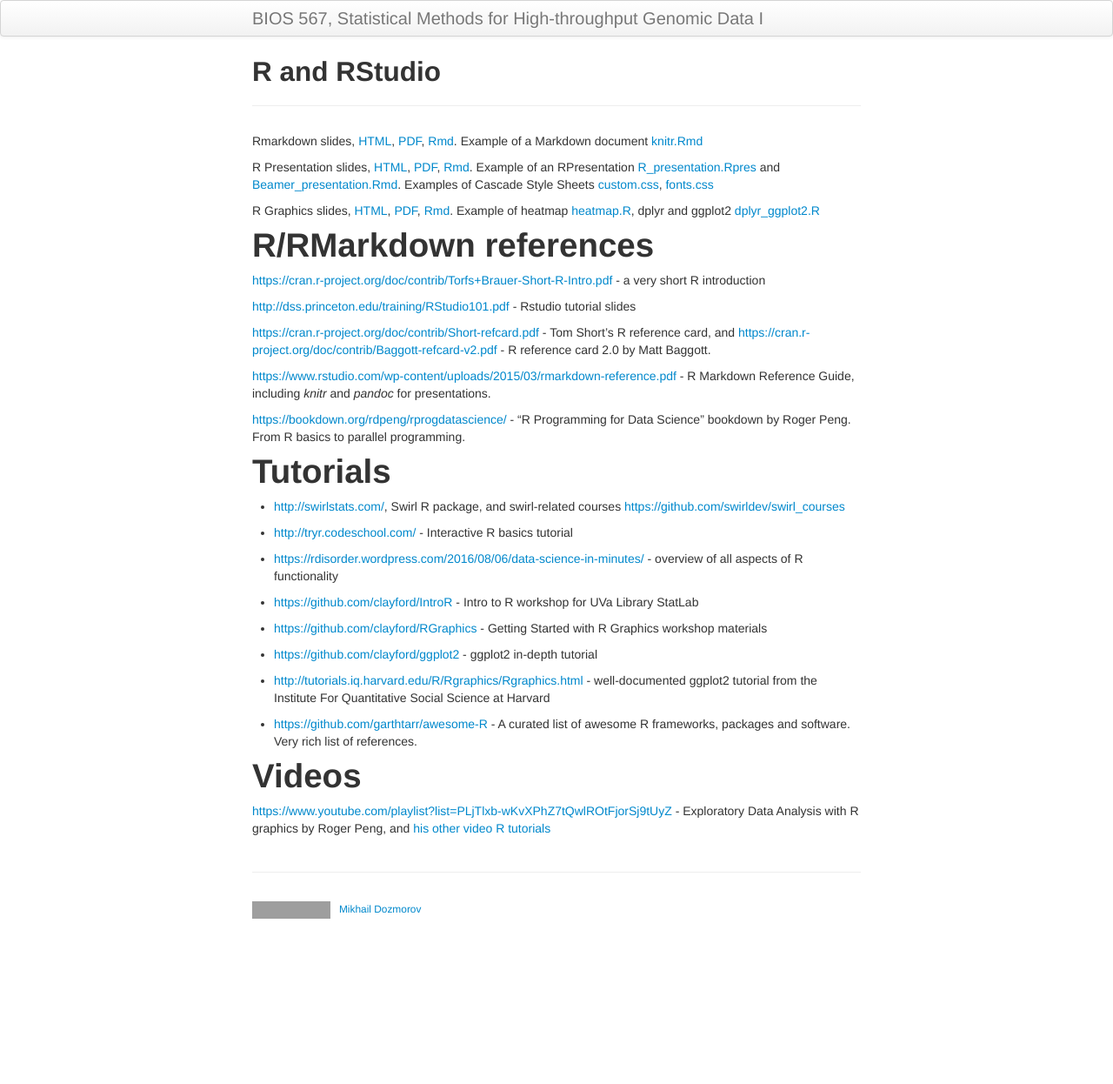
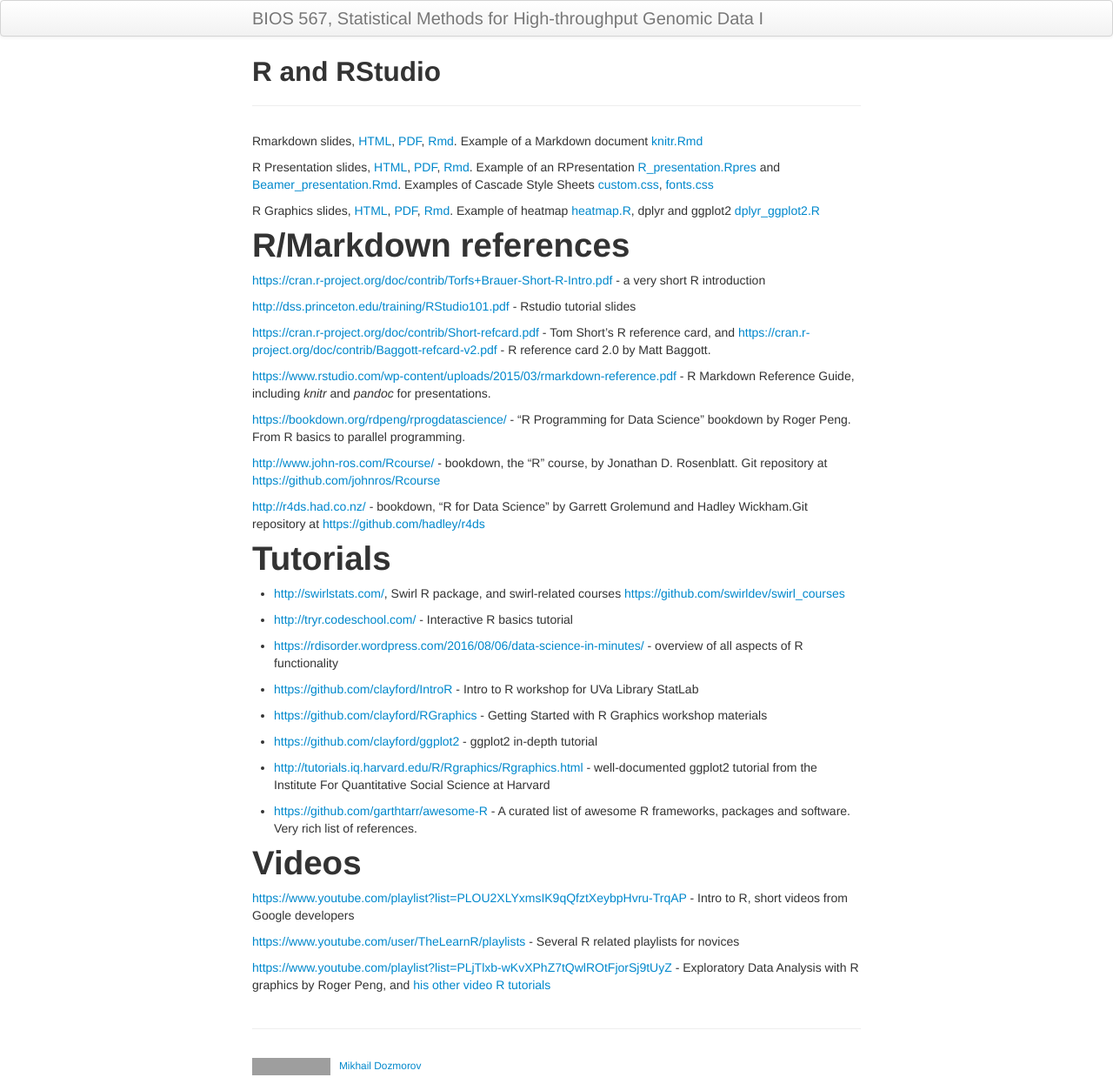
Before and after one commit to mdozmorov/BIOS567, a Jekyll site: the page built from pages/01_R.md, in a window 1280 px wide. Shown: the whole page at 87% size. Built offline with Jekyll 4.4.1, drawn with Linux system fonts in a browser that asks for light colours; before the commit the page ends 1066 px from its top, so only the background shows below that; grey boxes are pictures that could not be loaded.

Commit message:
Add more Rbookdown references

```diff
--- a/pages/01_R.md
+++ b/pages/01_R.md
@@ -9,7 +9,7 @@ R Presentation slides, [HTML](/BIOS567/assets/presentation_Presentation/2_Report
 
 R Graphics slides, [HTML](/BIOS567/assets/presentation_Graphics/3_Reports_graphics.html), [PDF](/BIOS567/assets/presentation_Graphics/3_Reports_graphics.pdf), [Rmd](/BIOS567/assets/presentation_Graphics/3_Reports_graphics.Rmd). Example of heatmap [heatmap.R](https://mdozmorov.github.io/BIOS692/pages/heatmap.R), dplyr and ggplot2 [dplyr_ggplot2.R](https://mdozmorov.github.io/BIOS692/pages/dplyr_ggplot2.R)
 
-# R/RMarkdown references
+# R/Markdown references
 
 [https://cran.r-project.org/doc/contrib/Torfs+Brauer-Short-R-Intro.pdf](https://cran.r-project.org/doc/contrib/Torfs+Brauer-Short-R-Intro.pdf) - a very short R introduction
 
@@ -21,6 +21,9 @@ R Graphics slides, [HTML](/BIOS567/assets/presentation_Graphics/3_Reports_graphi
 
 [https://bookdown.org/rdpeng/rprogdatascience/](https://bookdown.org/rdpeng/rprogdatascience/) - "R Programming for Data Science" bookdown by Roger Peng. From R basics to parallel programming.
 
+[http://www.john-ros.com/Rcourse/](http://www.john-ros.com/Rcourse/) -  bookdown, the "R" course, by Jonathan D. Rosenblatt. Git repository at [https://github.com/johnros/Rcourse](https://github.com/johnros/Rcourse)
+
+[http://r4ds.had.co.nz/](http://r4ds.had.co.nz/) - bookdown, "R for Data Science" by Garrett Grolemund and Hadley Wickham.Git repository at [https://github.com/hadley/r4ds](https://github.com/hadley/r4ds)
 
 # Tutorials
 
@@ -42,4 +45,8 @@ R Graphics slides, [HTML](/BIOS567/assets/presentation_Graphics/3_Reports_graphi
 
 # Videos
 
+[https://www.youtube.com/playlist?list=PLOU2XLYxmsIK9qQfztXeybpHvru-TrqAP](https://www.youtube.com/playlist?list=PLOU2XLYxmsIK9qQfztXeybpHvru-TrqAP) - Intro to R, short videos from Google developers
+
+[https://www.youtube.com/user/TheLearnR/playlists](https://www.youtube.com/user/TheLearnR/playlists) - Several R related playlists for novices
+
 [https://www.youtube.com/playlist?list=PLjTlxb-wKvXPhZ7tQwlROtFjorSj9tUyZ](https://www.youtube.com/playlist?list=PLjTlxb-wKvXPhZ7tQwlROtFjorSj9tUyZ) - Exploratory Data Analysis with R graphics by Roger Peng, and [his other video R tutorials](https://www.youtube.com/user/rdpeng/playlists)
```
